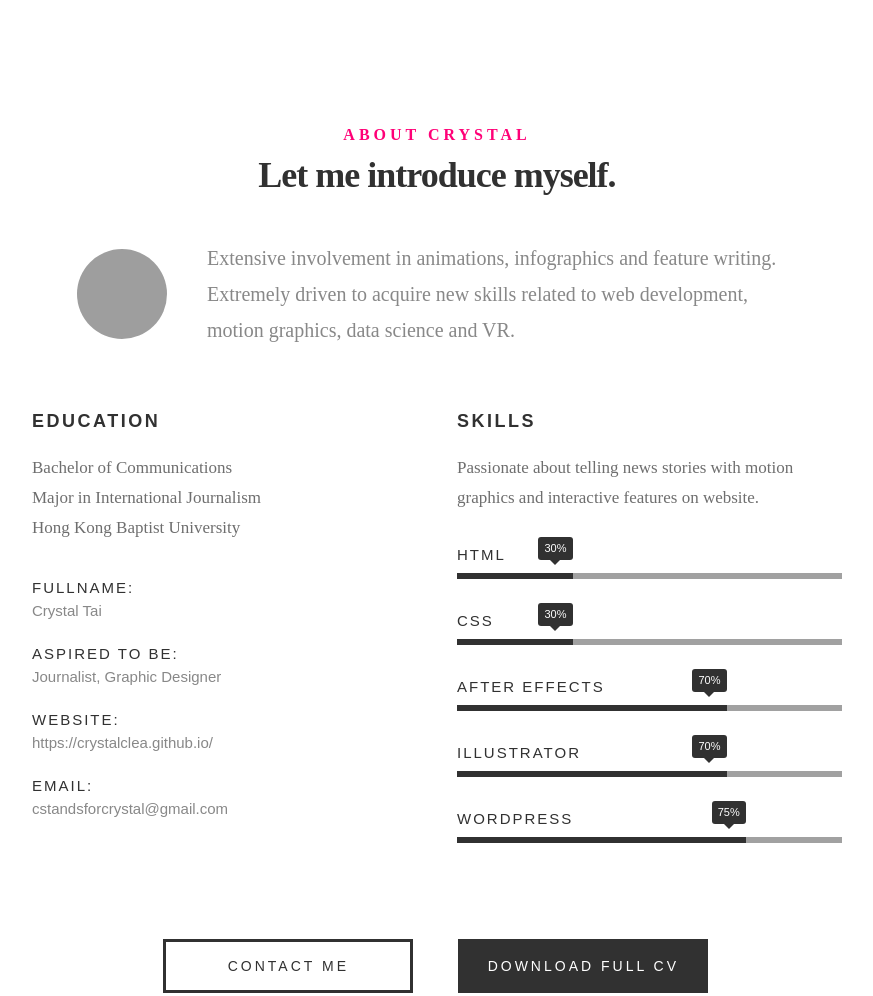
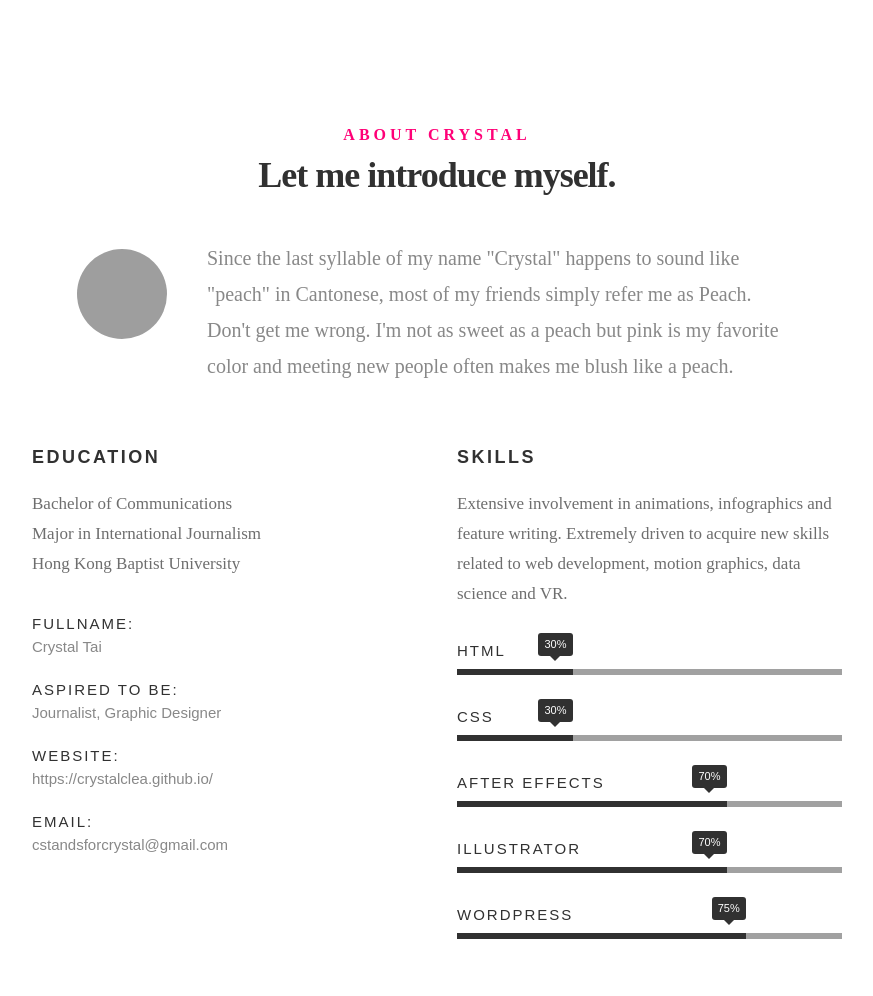
Before and after one commit to crystalclea/profile, a plain HTML site: page index.html in a window 1280 px wide. Shown: the top 996 px of the page, without its empty margins (203-1076 px from the left). Drawn offline with Linux system fonts and the light colour scheme; grey boxes are pictures that could not be loaded.

Commit message:
Update index.html

```diff
--- a/index.html
+++ b/index.html
@@ -13,9 +13,9 @@
 
    			<div class="intro-info">
 
-   				<img src="https://urbancottagehk.files.wordpress.com/2017/04/img_0080.jpg" alt="Crytal Tai">
+   				<img src="https://s0.wp.com/wp-content/mu-plugins/wpcom-smileys/twemoji/2/svg/1f351.svg" alt="Tal">
 
-   				<p class="lead">Extensive involvement in animations, infographics and feature writing. Extremely driven to acquire new skills related to web development, motion graphics, data science and VR.</p>
+   				<p class="lead">Since the last syllable of my name "Crystal" happens to sound like "peach" in Cantonese, most of my friends simply refer me as Peach. Don't get me wrong. I'm not as sweet as a peach but pink is my favorite color and meeting new people often makes me blush like a peach. </p>
    			</div>
 
    		</div>
@@ -54,7 +54,7 @@
    		<div class="col-six tab-full">
 
    			<h3>Skills</h3>
-   			<p>Passionate about telling news stories with motion graphics and interactive features on website.
+   			<p>Extensive involvement in animations, infographics and feature writing. Extremely driven to acquire new skills related to web development, motion graphics, data science and VR.
 <br>
         </p>
 
```
